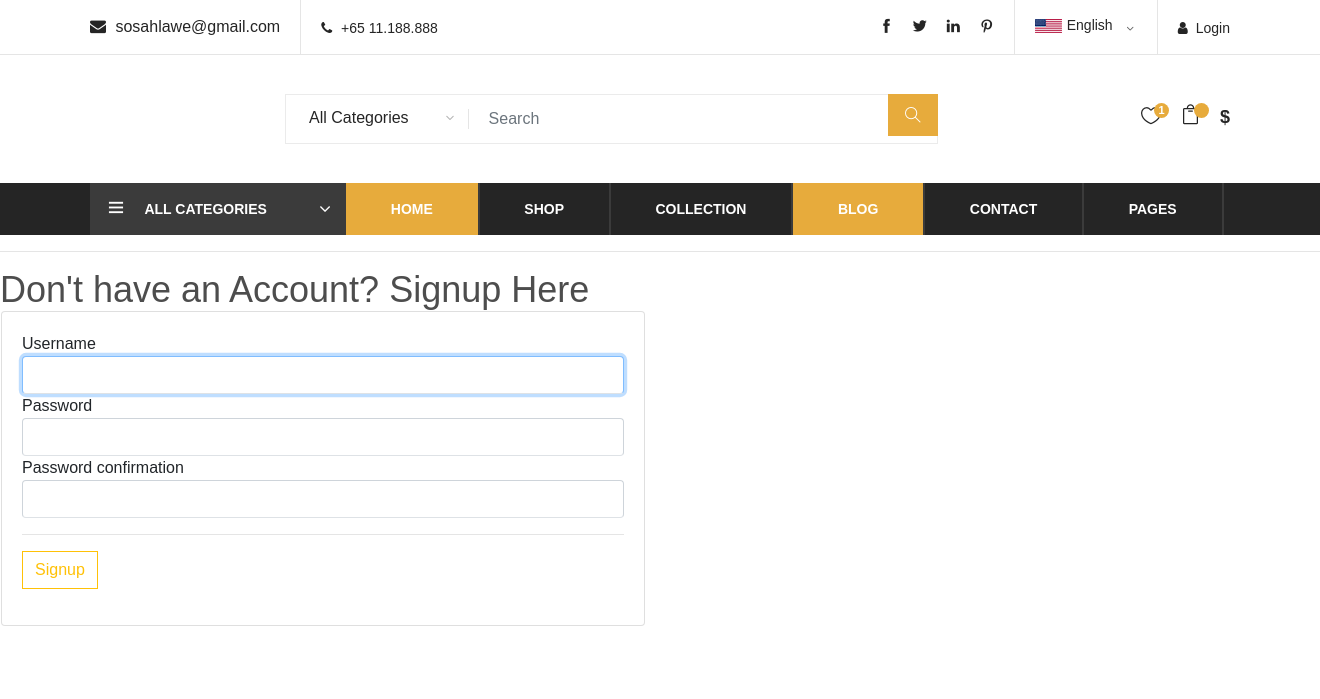
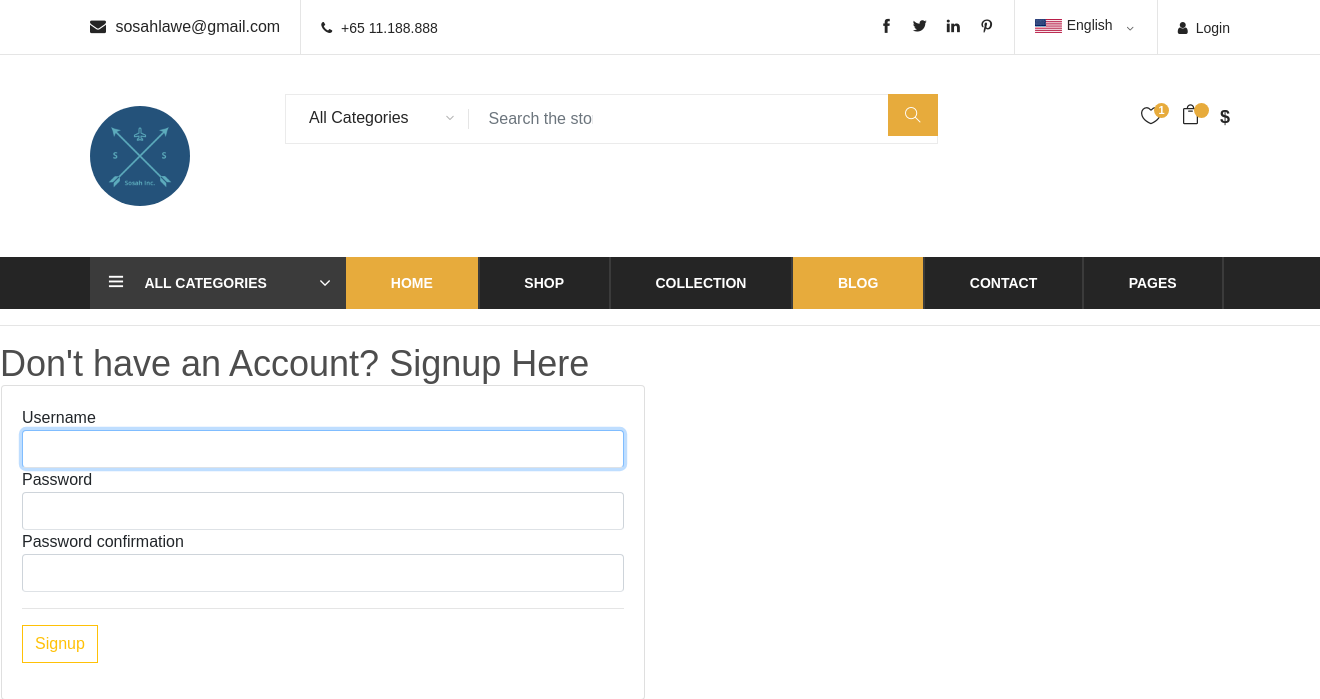
Before and after one commit to CoderLawe/Ecommerce_django, a Django app: page /accounts/signup/ in a window 1320 px wide. Shown: the top 699 px of the page. Run offline with Django 3.2, Linux system fonts and the light colour scheme; some libraries are stand-ins or nearby versions; some web fonts are replaced.

Commit message:
Monor changes here and there

```diff
--- a/ecommerce/settings.py
+++ b/ecommerce/settings.py
@@ -25,7 +25,7 @@ SECRET_KEY = 'as^*s@nxd7@cb0sa9)bsinql=br=e17%jq6qjz!l)#e5wds0d4'
 # SECURITY WARNING: don't run with debug turned on in production!
 DEBUG = True
 
-ALLOWED_HOSTS = ['127.0.0.1, lawe.pythonanywhere.com, ecommercesosah.herokuapp.com']
+ALLOWED_HOSTS = ['127.0.0.1', 'lawe.pythonanywhere.com', 'ecommercesosah.herokuapp.com']
 
 
 # Application definition
--- a/store/templates/store/footer_block.html
+++ b/store/templates/store/footer_block.html
@@ -53,7 +53,7 @@
                     {% csrf_token %}
                     {{form}}
                     <hr>
-                    <input type="submit" class="btn btn-outline-warning">
+                    <input type="submit" class="btn btn-warning">
 	            </form>
 
                     </div>
--- a/store/templates/store/header.html
+++ b/store/templates/store/header.html
@@ -44,8 +44,12 @@
 
             <div class="inner-header">
                 <div class="row">
-                    <div class="col-lg-2 col-md-2">
-
+                    <div class="col-lg-2 col-md-2 col-sm-2 ">
+                        <div class="logo">
+                            <a href="{% url 'store' %}">
+                            <img src="{% static 'images/logo_lawe.png'%}" style="height:100px; width:auto; border-radius:50%;">
+                            </a>
+                        </div>
                     </div>
 
 
@@ -58,7 +62,7 @@
                             <form class="#" action="{% url 'search'%}" method="GET">
 
                             <div class="input-group">
-                                <input name="keyword" class="form-control mr-sm-2 col-sm-4" type="search" placeholder="Search" aria-label="Search" required>
+                                <input name="keyword" class="form-control mr-sm-2 col-sm-4" type="search" placeholder="Search the store" aria-label="Search" required>
                                 <button class="button" type="submit">
                                 <i class="ti-search"></i>
                                 </button>
@@ -117,6 +121,7 @@
                 </div>
             </div>
         </div>
+
         <div class="nav-item">
             <div class="container">
                 <div class="nav-depart">
--- a/store/templates/store/navbarblock.html
+++ b/store/templates/store/navbarblock.html
@@ -8,7 +8,7 @@
             <div class="navbar-brand">
                 <span class="navbar-logo">
                     <a href="{% url 'store'%}">
-                        <img src="{% static 'images/logo.png'%}" alt="Mobirise" style="height: 3rem;">
+                        <img src="{% static 'images/logo_lawe.png'%}" alt="Mobirise" style="height: 3rem;">
                     </a>
                 </span>
                 <span class="navbar-caption-wrap"><a class="navbar-caption text-white display-7" href="{% url 'store'%}">Sosah</a></span>
```
Also changed, not shown: db.sqlite3.
